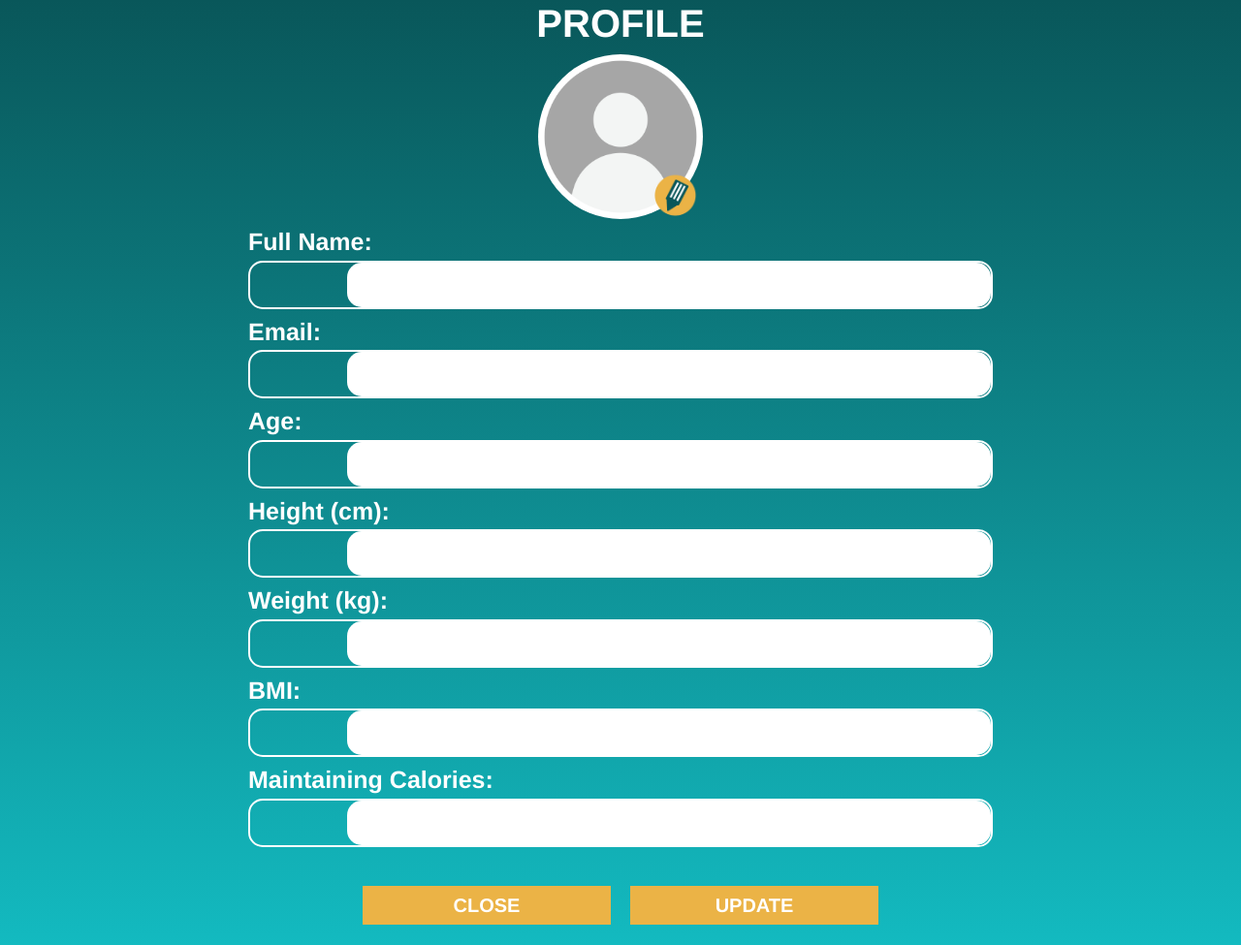
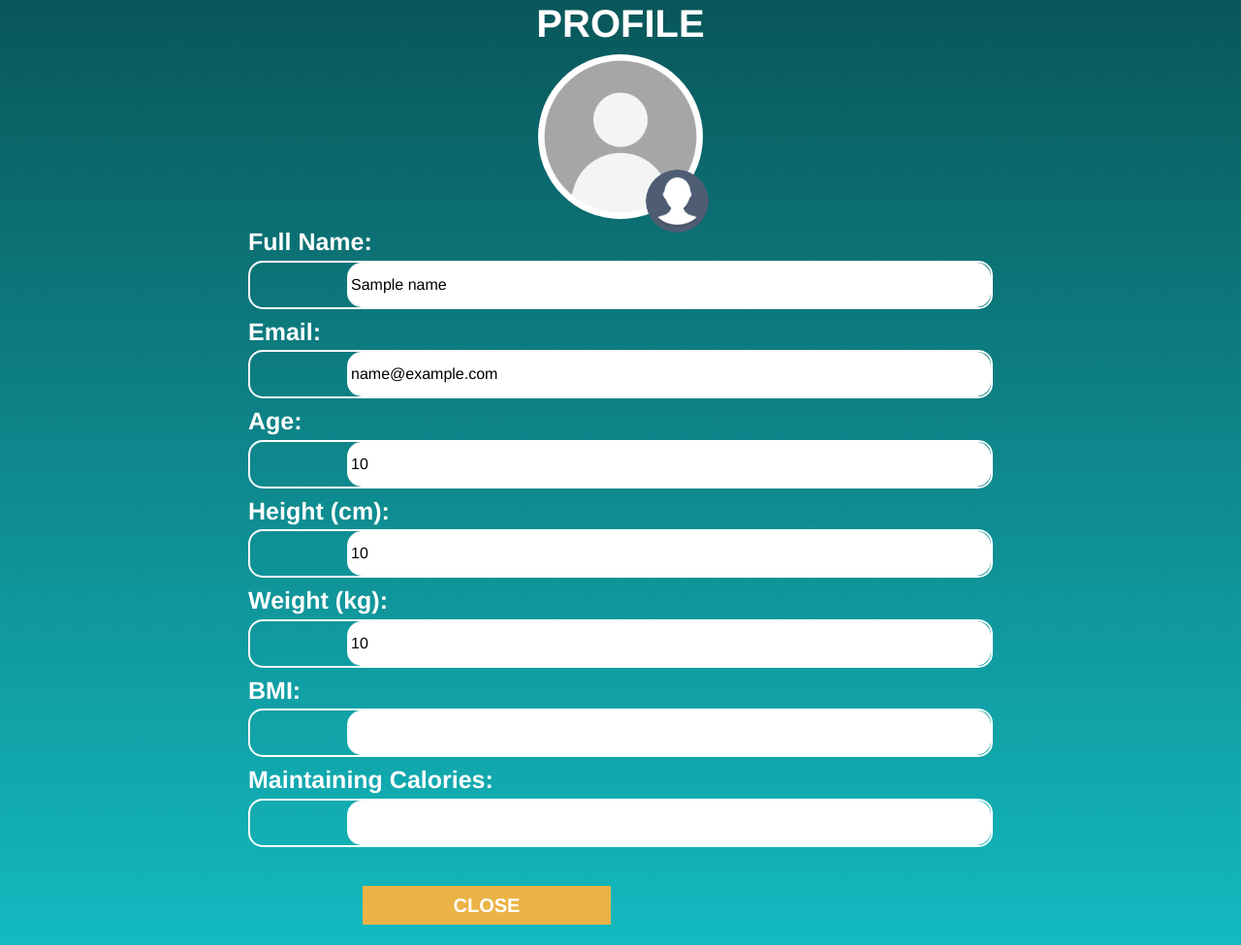
Before and after one commit to HansQueja/Bag-Eats, a Django app: template templates/profile.html in a window 1280 px wide. Shown: the part 90-1065 px from the top of the page at 97% size. Run offline with Django 5.2, Linux system fonts and the light colour scheme; the template is opened without the code that fills it: most values are stand-ins (such as "Sample title", 1, 10 or a date in 2020).

Commit message:
Integrated profile changes.

```diff
--- a/templates/about.html
+++ b/templates/about.html
@@ -30,7 +30,7 @@
             <div class="d-flex align-items-center" style="gap: 30px;">
                 <a class="nav-links" href="{% url 'home' %}">Home</a>
                 <a class="active nav-links" href="{% url 'about' %}">About</a>
-                <button class="nav-links" type="button">Logout</button>
+                <a class="nav-links" href="{% url 'logout' %}">Logout</a>
                 <a href="{% url 'profile' %}" target="_blank" rel="noopener noreferrer">
                     <span class="profile-text nav-links">{{ name }}</span>
                     <img class="nav-profile" src="{% static 'images/no-profile.jpg' %}" alt="profile-pic">
@@ -56,7 +56,7 @@
                     <p class="nav-name">{{ name }}</p>
                     <a class="nav-links" href="{% url 'home' %}">Home</a>
                     <a class="active nav-links" href="{% url 'about' %}">About</a>
-                    <button class="nav-links" type="button">Logout</button>
+                    <a class="nav-links" href="{% url 'logout' %}">Logout</a>
                 </div>
             </div>
         </div>
--- a/templates/combination.html
+++ b/templates/combination.html
@@ -29,7 +29,7 @@
             <div class="d-flex align-items-center m-0" style="gap: 30px;">
                 <a class="nav-links" href="{% url 'home' %}">Home</a>
                 <a class="nav-links" href="{% url 'about' %}">About</a>
-                <button class="nav-links" type="button">Logout</button>
+                <a class="nav-links" href="{% url 'logout' %}">Logout</a>
                 <a href="{% url 'profile' %}" target="_blank" rel="noopener noreferrer">
                     <span class="profile-text nav-links">{{ name }}</span>
                     <img class="nav-profile" src="{% static 'images/no-profile.jpg' %}" alt="profile-pic">
@@ -55,7 +55,7 @@
                     <p class="nav-name">{{ name }}</p>
                     <a class="nav-links" href="{% url 'home' %}">Home</a>
                     <a class="nav-links" href="{% url 'about' %}">About</a>
-                    <button class="nav-links" type="button">Logout</button>
+                    <a class="nav-links" href="{% url 'logout' %}">Logout</a>
                 </div>
             </div>
         </div>
--- a/templates/description.html
+++ b/templates/description.html
@@ -84,8 +84,13 @@
                     </div>
                     <div class="desc-ratings d-flex">
                         <div>
+                            {% if food.Rating > 100 %}
+                            <h3 class="desc-rating manjari">100</h3>
+                            <p class="desc-rates manjari">General Rating</p>
+                            {% else %}
                             <h3 class="desc-rating manjari">{{ food.Rating }}</h3>
                             <p class="desc-rates manjari">General Rating</p>
+                            {% endif %}
                         </div>
                         <div>
                             <h3 class="desc-rating manjari">{{ food.Nutritional_Rating }}</h3>
--- a/templates/form.html
+++ b/templates/form.html
@@ -30,7 +30,7 @@
             <div class="d-flex align-items-center m-0" style="gap: 30px;">
                 <a class="nav-links" href="{% url 'home' %}">Home</a>
                 <a class="nav-links" href="{% url 'about' %}">About</a>
-                <button class="nav-links" type="button">Logout</button>
+                <a class="nav-links" href="{% url 'logout' %}">Logout</a>
                 <a href="{% url 'profile' %}" target="_blank" rel="noopener noreferrer">
                     <span class="profile-text nav-links">{{ name }}</span>
                     <img class="nav-profile" src="{% static 'images/no-profile.jpg' %}" alt="profile-pic">
@@ -56,7 +56,7 @@
                     <p class="nav-name">{{ name }}</p>
                     <a class="nav-links" href="{% url 'home' %}">Home</a>
                     <a class="nav-links" href="{% url 'about' %}">About</a>
-                    <button class="nav-links" type="button">Logout</button>
+                    <a class="nav-links" href="{% url 'logout' %}">Logout</a>
                 </div>
             </div>
         </div>
--- a/templates/moreinfo.html
+++ b/templates/moreinfo.html
@@ -41,7 +41,7 @@
                     <p class="nav-name">{{ name }}</p>
                     <a class="active nav-links" href="{% url 'home' %}">Home</a>
                     <a class="nav-links" href="{% url 'about' %}">About</a>
-                    <button class="nav-links" type="button">Logout</button>
+                    <a class="nav-links" href="{% url 'logout' %}">Logout</a>
                 </div>
             </div>
         </div>
@@ -53,7 +53,7 @@
             <div class="d-flex align-items-center" style="gap: 30px;">
                 <a class="active nav-links" href="{% url 'home' %}">Home</a>
                 <a class="nav-links" href="{% url 'about' %}">About</a>
-                <button class="nav-links" type="button">Logout</button>
+                <a class="nav-links" href="{% url 'logout' %}">Logout</a>
                 <a href="{% url 'profile' %}" target="_blank" rel="noopener noreferrer">
                     <span class="profile-text nav-links">{{ name }}</span>
                     <img class="nav-profile" src="{% static 'images/no-profile.jpg' %}" alt="profile-pic">
--- a/templates/profile.html
+++ b/templates/profile.html
@@ -7,7 +7,7 @@
     <!-- Links -->
     <link rel="stylesheet" href="{% static 'profile.css' %}">
     <link rel="stylesheet" href="{% static 'nav.css' %}">
-    <link rel="stylesheet" href="{% static 'css/global.css' %}">
+    <link rel="stylesheet" href="{% static 'global.css' %}">
     <link rel="stylesheet" href="https://cdnjs.cloudflare.com/ajax/libs/font-awesome/6.5.2/css/all.min.css">
     <link rel="stylesheet" href="https://cdn.jsdelivr.net/npm/bootstrap@5.3.3/dist/css/bootstrap.min.css">
     <script src="https://cdn.jsdelivr.net/npm/bootstrap@5.3.3/dist/js/bootstrap.bundle.min.js"></script>
@@ -41,7 +41,7 @@
                     <p class="nav-name">{{ name }}</p>
                     <a class="active nav-links" href="{% url 'home' %}">Home</a>
                     <a class="nav-links" href="{% url 'about' %}">About</a>
-                    <button class="nav-links" type="button">Logout</button>
+                    <a class="nav-links" href="{% url 'logout' %}">Logout</a>
                 </div>
             </div>
         </div>
@@ -53,7 +53,7 @@
             <div class="d-flex align-items-center" style="gap: 30px;">
                 <a class="active nav-links" href="{% url 'home' %}">Home</a>
                 <a class="nav-links" href="{% url 'about' %}">About</a>
-                <button class="nav-links" type="button">Logout</button>
+                <a class="nav-links" href="{% url 'logout' %}">Logout</a>
                 <a href="{% url 'profile' %}" target="_blank" rel="noopener noreferrer">
                     <span class="profile-text nav-links">{{ name }}</span>
                     <img class="nav-profile" src="{% static 'images/no-profile.jpg' %}" alt="profile-pic">
@@ -75,36 +75,35 @@
             <form class="pro-info">
                 <label class="pro-label" for="pro-name">Full Name:</label>
                 <div class="pro-outline">
-                        <input class="pro-input" type="name" name="pro-name" required>
+                    <input class="pro-input" type="text" name="pro-name" value="{{ name }}" required>
                 </div>
                 <label class="pro-label" for="pro-email">Email:</label>
                 <div class="pro-outline">
-                        <input class="pro-input" type="email" name="pro-email" required>
+                    <input class="pro-input" type="email" name="pro-email" value="{{ email }}" required>
                 </div>
                 <label class="pro-label" for="pro-age">Age:</label>
                 <div class="pro-outline">
-                        <input class="pro-input" type="age" name="pro-age" required>
+                    <input class="pro-input" type="number" name="pro-age" value="{{ age }}" required>
                 </div>
                 <label class="pro-label" for="pro-height">Height (cm):</label>
                 <div class="pro-outline">
-                        <input class="pro-input" type="height" name="pro-height" required>
+                    <input class="pro-input" type="number" name="pro-height" value="{{ height }}" required>
                 </div>
                 <label class="pro-label" for="pro-weight">Weight (kg):</label>
                 <div class="pro-outline">
-                        <input class="pro-input" type="weight" name="pro-weight" required>
+                    <input class="pro-input" type="number" name="pro-weight" value="{{ weight }}" required>
                 </div>
                 <label class="pro-label" for="pro-bmi">BMI:</label>
                 <div class="pro-outline">
-                        <input class="pro-input" type="bmi" name="pro-bmi" required>
+                    <input class="pro-input" type="number" step="0.1" name="pro-bmi" value="{{ bmi }}" required>
                 </div>
                 <label class="pro-label" for="pro-calorie">Maintaining Calories:</label>
                 <div class="pro-outline">
-                        <input class="pro-input" type="calorie" name="pro-calorie" required>
+                    <input class="pro-input" type="number" name="pro-calorie" value="{{ calorie }}" required>
                 </div>
             </form>
             <div class="pro-button">
                 <button class="pro-close">CLOSE</button>
-                <button class="pro-update">UPDATE</button>
             </div>
         </div>
     </div>
```
Also changed, not shown: base/read.py (+28 -0 lines), base/views.py (+64 -46 lines), db.sqlite3, static/images/chaofanshanghai.jpg (added), static/images/profile-icon.png, users.db. Lines whose indentation alone changed are shown as unchanged.
